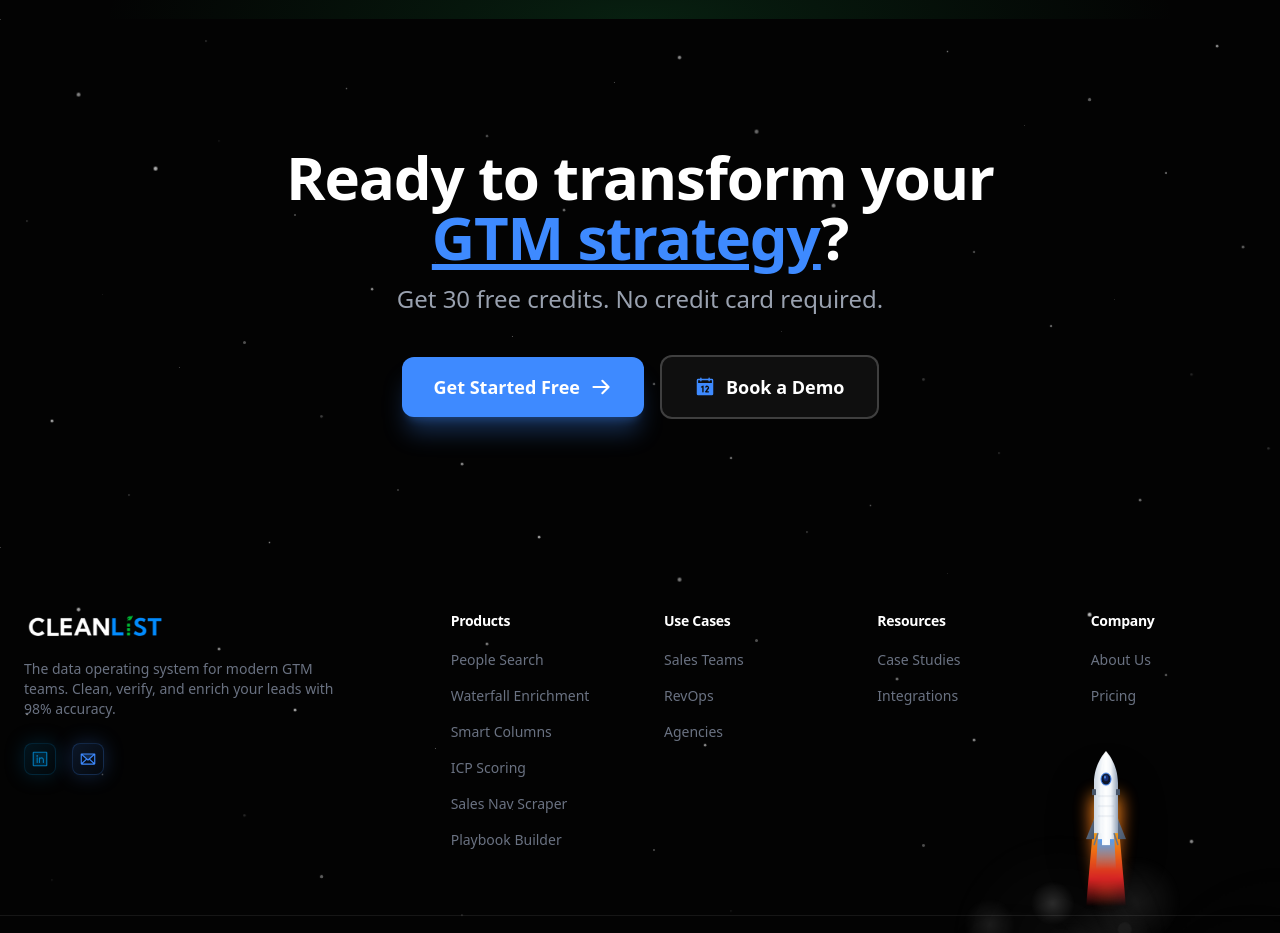
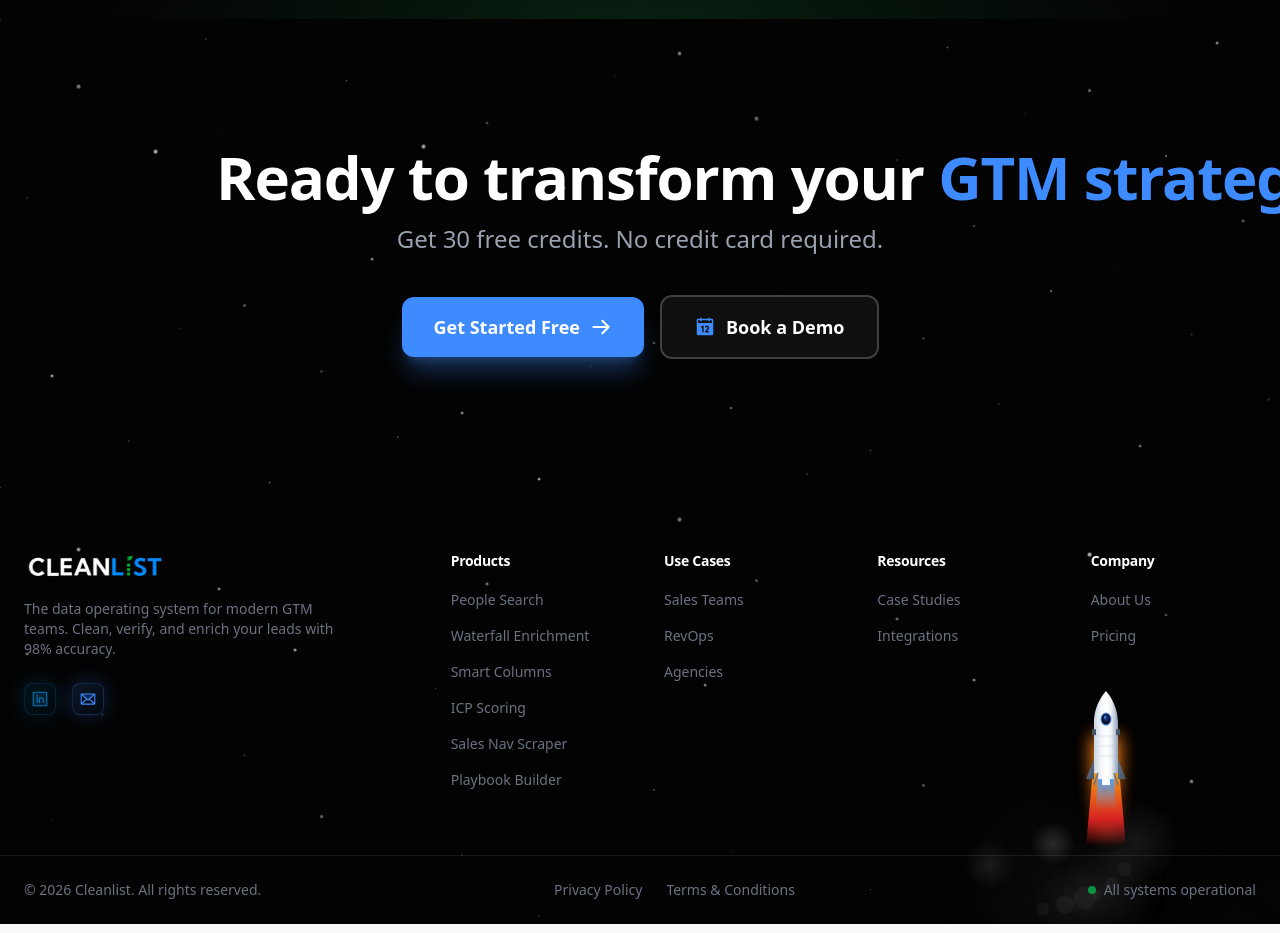
Before and after one commit to vp20studio/cleanlist-landing-page-2, a Next.js app: page /product/email-verification in a window 1280 px wide. Shown: the part 4260-5193 px from the top of the page. Built offline with nearby package versions, Linux system fonts and the light colour scheme.

Commit message:
Remove underline from GTM strategy, fit heading on one line
Co-Authored-By: Claude Opus 4.5 <noreply@anthropic.com>

```diff
--- a/src/components/FinalCTA.tsx
+++ b/src/components/FinalCTA.tsx
@@ -23,12 +23,8 @@ export default function FinalCTA() {
           transition={{ duration: 0.5 }}
           className="text-center"
         >
-          <h2 className="text-3xl md:text-4xl lg:text-5xl xl:text-6xl font-bold mb-4 tracking-tight text-white">
-            Ready to transform your{" "}
-            <span className="text-[#3e8aff] underline decoration-[#3e8aff] underline-offset-4">
-              GTM strategy
-            </span>
-            ?
+          <h2 className="text-3xl md:text-4xl lg:text-5xl xl:text-6xl font-bold mb-4 tracking-tight text-white whitespace-nowrap">
+            Ready to transform your <span className="text-[#3e8aff]">GTM strategy</span>?
           </h2>
 
           <p className="text-lg md:text-xl lg:text-2xl mb-10 text-gray-400">
```
